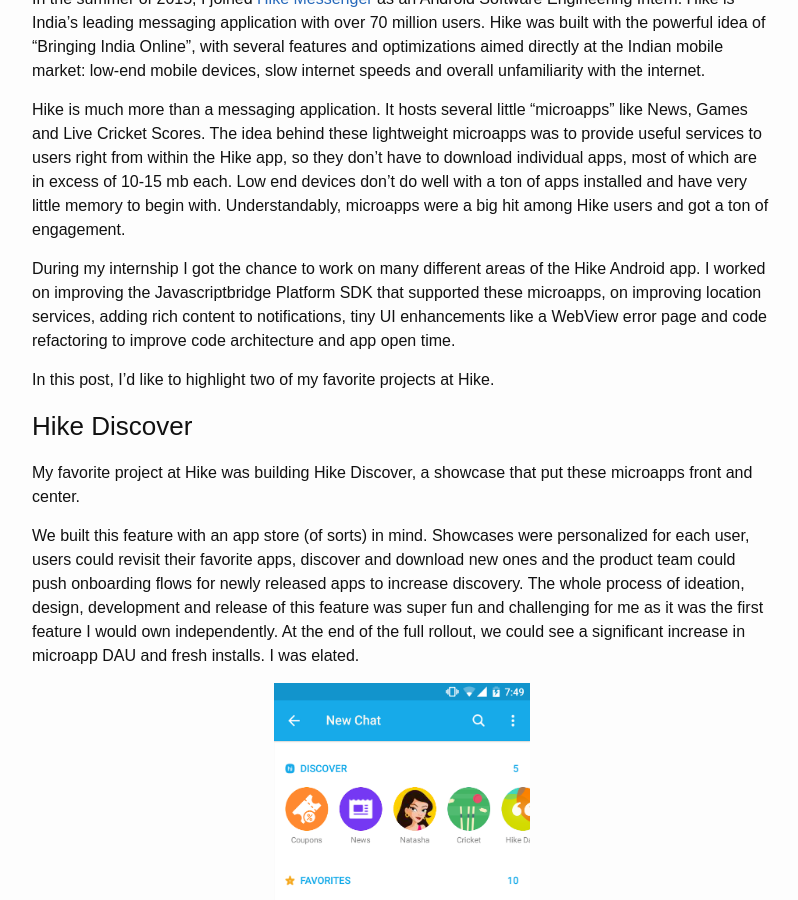
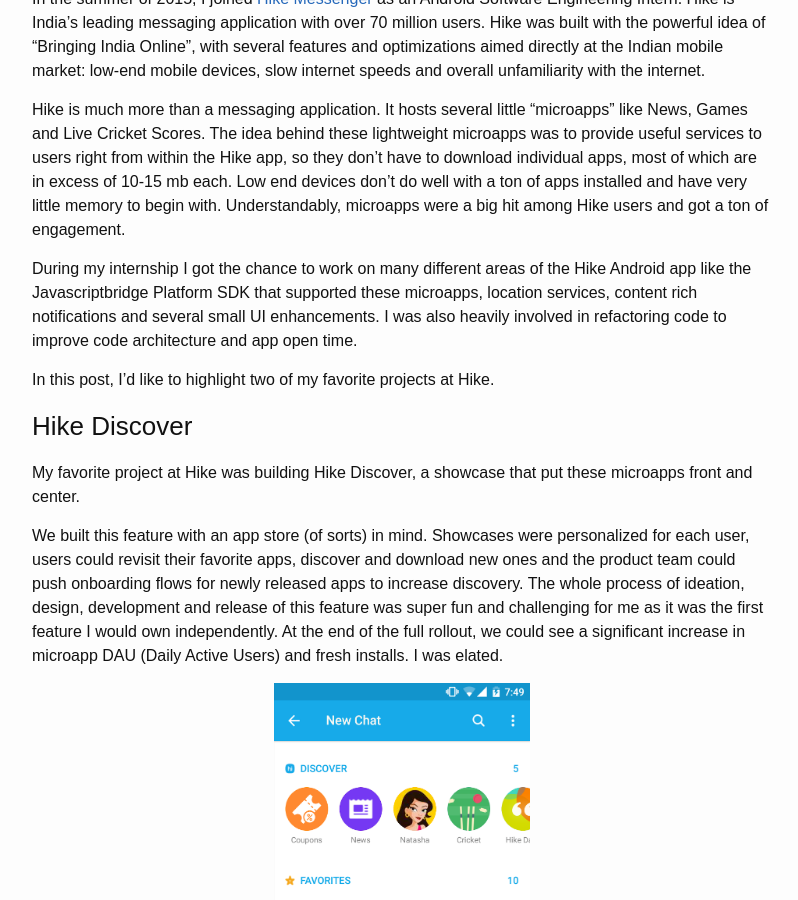
Before and after one commit to amanps/amanps.github.io, a Jekyll site: the page built from _posts/2015-12-08-hike.md, in a window 1280 px wide and 900 px high, scrolled down 391 px. Shown: the whole window, without its empty margins (238-1036 px from the left). Built offline with Jekyll 4.4.1, drawn with Linux system fonts in a browser that asks for light colours; some of the changed text lies outside the part shown.

Commit message:
Added DAU fullform and other language changes

```diff
--- a/_posts/2015-12-08-hike.md
+++ b/_posts/2015-12-08-hike.md
@@ -12,7 +12,7 @@ In the summer of 2015, I joined [Hike Messenger](https://hike.in/) as an Android
 
 Hike is much more than a messaging application. It hosts several little “microapps” like News, Games and Live Cricket Scores. The idea behind these lightweight microapps was to provide useful services to users right from within the Hike app, so they don’t have to download individual apps, most of which are in excess of 10-15 mb each. Low end devices don’t do well with a ton of apps installed and have very little memory to begin with. Understandably, microapps were a big hit among Hike users and got a ton of engagement.
 
-During my internship I got the chance to work on many different areas of the Hike Android app. I worked on improving the Javascriptbridge Platform SDK that supported these microapps, on improving location services, adding rich content to notifications, tiny UI enhancements like a WebView error page and code refactoring to improve code architecture and app open time.
+During my internship I got the chance to work on many different areas of the Hike Android app like the Javascriptbridge Platform SDK that supported these microapps, location services, content rich notifications and several small UI enhancements. I was also heavily involved in refactoring code to improve code architecture and app open time.
 
 In this post, I'd like to highlight two of my favorite projects at Hike.
 
@@ -21,7 +21,7 @@ In this post, I'd like to highlight two of my favorite projects at Hike.
 My favorite project at Hike was building Hike Discover, a showcase that put these microapps front and center.
 
 We built this feature with an app store (of sorts) in mind. Showcases were personalized for each user, users could revisit their favorite apps, discover and download new ones and the product team could push onboarding flows for newly released apps to increase discovery.
-The whole process of ideation, design, development and release of this feature was super fun and challenging for me as it was the first feature I would own independently. At the end of the full rollout, we could see a significant increase in microapp DAU and fresh installs. I was elated.
+The whole process of ideation, design, development and release of this feature was super fun and challenging for me as it was the first feature I would own independently. At the end of the full rollout, we could see a significant increase in microapp DAU (Daily Active Users) and fresh installs. I was elated.
 
 <p align="center">
 <img src="/images/HikeDiscoverCropped.png" width="256"><br>
```
Also changed, not shown: other parts of _posts/2015-12-08-hike.md (+1 -1 lines).
